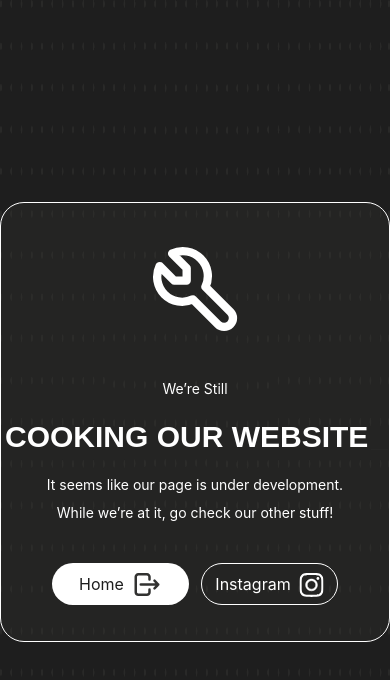
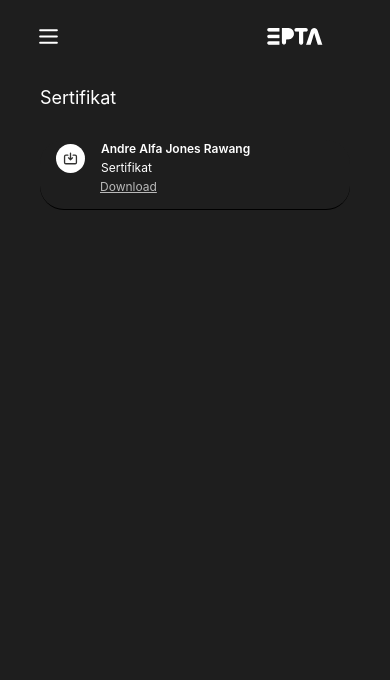
Before and after one commit to JordanAryaLeksana/ECS_WEBSITE-, a Next.js app: page /epta/dashboard/sertifikat in a window 390 px wide. Shown: the top 680 px of the page. Built offline with nearby package versions, Linux system fonts and the light colour scheme.

Commit message:
update responsive sertifikat

```diff
--- a/src/pages/_app.tsx
+++ b/src/pages/_app.tsx
@@ -11,7 +11,7 @@ import ComingSoon from "./comingsoon"
 export default function App({ Component, pageProps }: AppProps) {
 
 
-  const comingSoonMode = process.env.NEXT_PUBLIC_COMING_SOON === 'true'
+  const comingSoonMode = process.env.NEXT_PUBLIC_COMING_SOON === 'false'
 
 
   if (comingSoonMode) {
--- a/src/pages/epta/dashboard/sertifikat.tsx
+++ b/src/pages/epta/dashboard/sertifikat.tsx
@@ -7,38 +7,47 @@ import { useState } from 'react';
 
 const Sertifikat = () => {
   const [isTrainingComplete, setIsTrainingComplete] = useState(true);
+
   return (
     <DashboardLayout>
-      <div className='absolute top-[45px] left-[350px]'>
-        <Typography variant='Paragraph' size='2xl' className='text-AddsOn-neutral font-normal'>
+      <div className='flex flex-col sm:ml-[40px] sm:mt-[45px]'>
+        <Typography variant='Paragraph' size='lg' className='text-AddsOn-neutral font-normal mb-6 sm:text-2xl leading-[36px]'>
           Sertifikat
         </Typography>
         {isTrainingComplete ? (
-          <div className='relative w-[912px] h-[94px] rounded-[24px] border-b border-[#000000]'>
-            <Image src='/logo unduh.svg' alt='icon' width={44} height={44} className=' absolute top-[25px] left-[32px]' />
-            <Typography variant='Paragraph' size='lg' className='font-semibold text-AddsOn-neutral absolute top-[25px] left-[124px]'>
-              Andre Alfa Jones Rawang
-            </Typography>
-            <Typography variant='Paragraph' size='sm' className='text-AddsOn-neutral font-normal absolute top-[58px] left-[124px]'>
-              Sertifikat
-            </Typography>
+          <div className='flex flex-col sm:flex-row sm:items-center w-full sm:max-w-[912px] h-[70px] sm:h-[94px] rounded-[24px] border-b border-[#000000] bg-[#1E1E1E] sm:p-5'>
+          <div className='flex sm:items-center w-full sm:w-auto'>
+            <div>
+            <Image src='/logo unduh.svg' alt='icon' width={29} height={29} className='ml-4 sm:mr-8 sm:mb-0 sm:w-[44px] sm:h-[44px] mt-1' />
+            </div>
+            <div className='flex flex-col ml-4 sm:ml-8'>
+              <Typography variant='Paragraph' size='xs' className='font-semibold text-AddsOn-neutral whitespace-nowrap sm:text-lg sm:leading-[27px] mt-[2px]'>
+                Andre Alfa Jones Rawang
+              </Typography>
+              <Typography variant='Paragraph' size='xs' className='text-AddsOn-neutral sm:font-light font-normal sm:text-sm sm:leading-[21px] leading-[24px]'>
+                Sertifikat
+              </Typography>
+            </div>
+          </div>
+          <div className='sm:ml-auto sm:mt-0 sm:mr-10 mx-[60px] '>
             <Link href={'/'}>
-              <Image src='/download icon.svg' alt='icon' width={24} height={24} className='absolute top-[35px] left-[826px]' />
+              <Typography variant='Paragraph' size='xs' className='text-primary-light-active underline sm:hidden'>
+                Download
+              </Typography>
+              <Image src='/download icon.svg' alt='icon' width={24} height={24} className='hidden sm:block' />
             </Link>
           </div>
+        </div>
         ) : (
-          <div className='relative w-[912px] h-[21px]'>
-            <Typography variant='Paragraph' size='sm' className='text-primary-light-active font-normal absolute top-[40px]'>
+          <div className='w-full max-w-[912px] h-[21px] flex sm:items-center'>
+            <Typography variant='Paragraph' size='sm' className='text-primary-light-active font-normal'>
               Anda belum menyelesaikan course anda
             </Typography>
           </div>
-
         )}
       </div>
     </DashboardLayout>
-
   );
 };
 
-
-export default Sertifikat
+export default Sertifikat;
```
